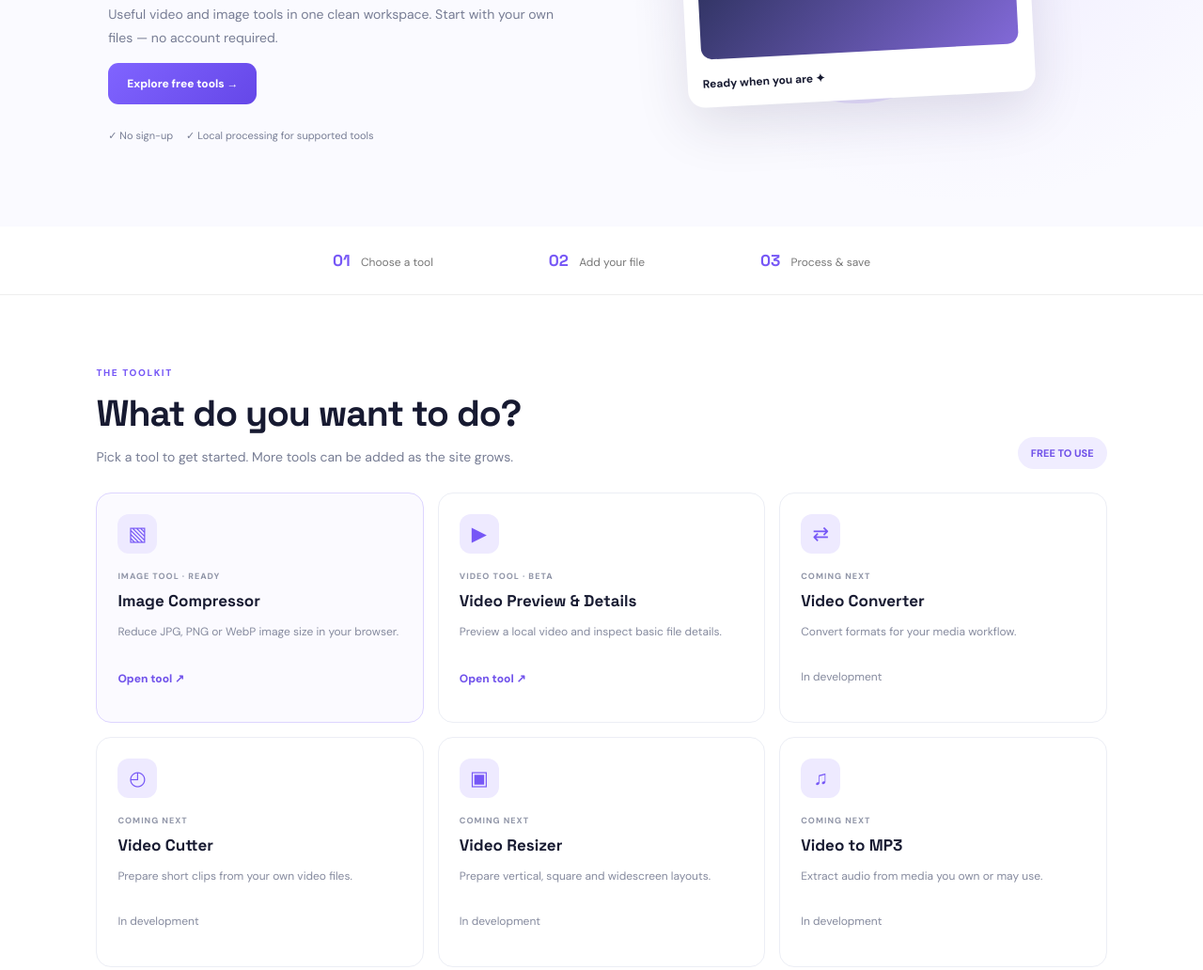
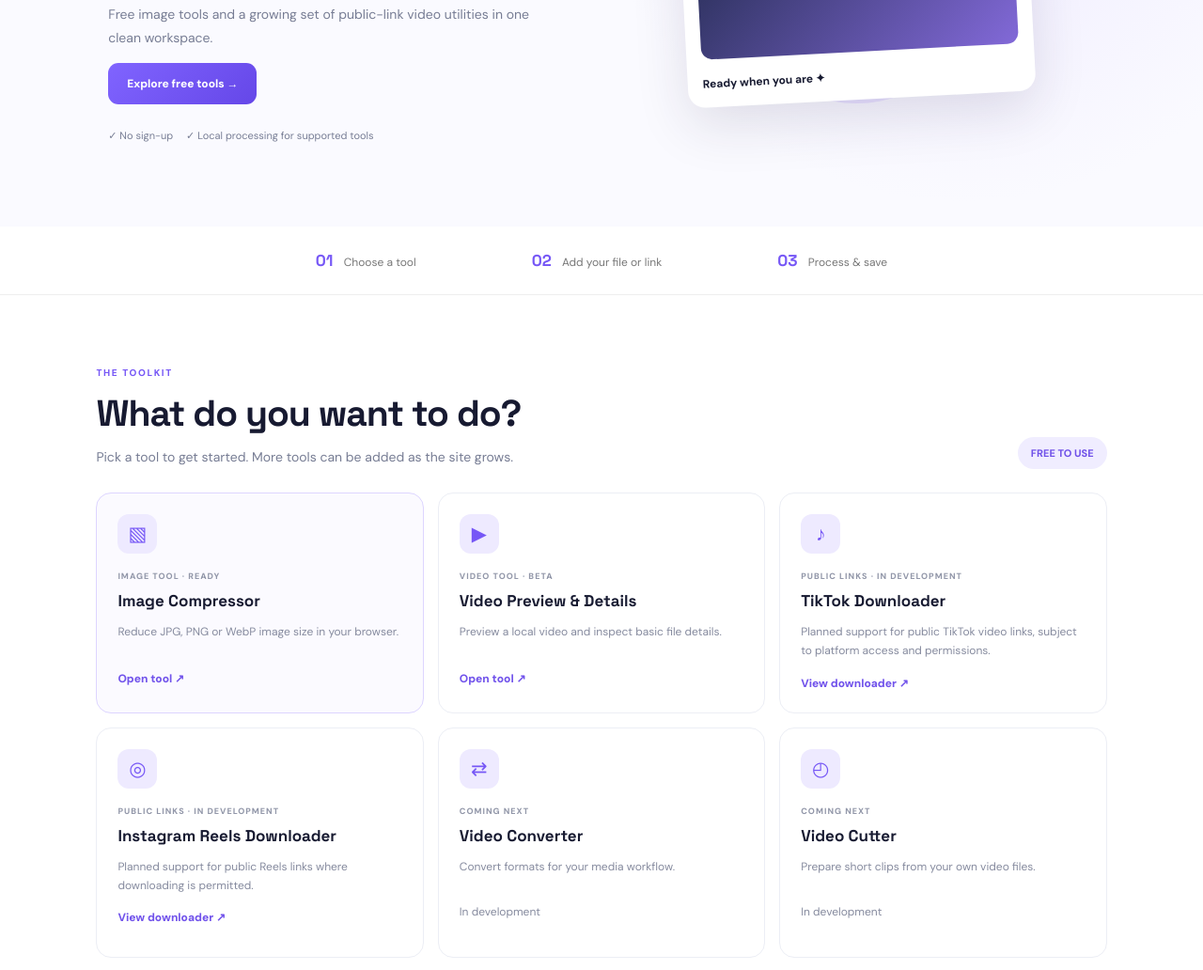
Before and after one commit to tahirabass897-lab/videotools-pro, a plain HTML site: page index.html in a window 1280 px wide. Shown: the part 371-1403 px from the top of the page at 94% size. Drawn offline with Linux system fonts and the light colour scheme.

Commit message:
Add files via upload

```diff
--- a/index.html
+++ b/index.html
@@ -1,10 +1,15 @@
-<!doctype html><html lang="en"><head><meta charset="utf-8"><meta name="viewport" content="width=device-width,initial-scale=1"><meta name="description" content="Free browser-based video and image tools. Compress images and preview local videos with VideoTools Pro."><meta name="theme-color" content="#10142a"><title>VideoTools Pro — Free Online Media Tools</title><link rel="stylesheet" href="style.css"></head><body>
+<!doctype html><html lang="en"><head><meta charset="utf-8"><meta name="viewport" content="width=device-width,initial-scale=1"><meta name="description" content="Free browser-based video and image tools. Compress images and preview local videos with VideoTools Pro."><meta name="theme-color" content="#10142a"><title>VideoTools Pro — Free Online Media Tools</title><link rel="stylesheet" href="style.css">
+<style>
+.link-panel{display:grid;gap:12px;max-width:760px}.link-panel label{font-size:13px;font-weight:700;color:#171a31}.link-panel input{width:100%;padding:14px;border:1px solid #e2e4ee;border-radius:10px;font:inherit;background:#f7f8fc;color:#777}.link-panel button:disabled{opacity:.65;cursor:not-allowed}.link-panel small{font-size:11px;line-height:1.7;color:#858a9e}.downloader-workspace{padding-top:38px;padding-bottom:38px}
+</style></head><body>
 <header><a class="brand" href="#"><i>▶</i> VideoTools <b>Pro</b></a><nav><a href="#tools">Tools</a><a href="#how">How it works</a><a href="#privacy">Privacy</a></nav><a class="navbtn" href="#tools">Explore tools ↗</a></header>
-<main><section class="hero"><div><small class="eyebrow">✦ SIMPLE · FAST · BROWSER-BASED</small><h1>Your media.<br><em>Made easier.</em></h1><p>Useful video and image tools in one clean workspace. Start with your own files — no account required.</p><a class="btn" href="#tools">Explore free tools →</a><p class="trust">✓ No sign-up　 ✓ Local processing for supported tools</p></div><div class="art"><div class="orb"></div><div class="mock"><small>● ● ●　 YOUR WORKSPACE</small><div class="screen"><span>▶</span></div><b>Ready when you are ✦</b></div><label>✦ Free tools</label></div></section>
-<section class="stats"><span><b>01</b> Choose a tool</span><span><b>02</b> Add your file</span><span><b>03</b> Process & save</span></section>
+<main><section class="hero"><div><small class="eyebrow">✦ SIMPLE · FAST · BROWSER-BASED</small><h1>Your media.<br><em>Made easier.</em></h1><p>Free image tools and a growing set of public-link video utilities in one clean workspace.</p><a class="btn" href="#tools">Explore free tools →</a><p class="trust">✓ No sign-up　 ✓ Local processing for supported tools</p></div><div class="art"><div class="orb"></div><div class="mock"><small>● ● ●　 YOUR WORKSPACE</small><div class="screen"><span>▶</span></div><b>Ready when you are ✦</b></div><label>✦ Free tools</label></div></section>
+<section class="stats"><span><b>01</b> Choose a tool</span><span><b>02</b> Add your file or link</span><span><b>03</b> Process & save</span></section>
 <section id="tools" class="section"><div class="head"><div><small class="eyebrow">THE TOOLKIT</small><h2>What do you want to do?</h2><p>Pick a tool to get started. More tools can be added as the site grows.</p></div><small class="tag">FREE TO USE</small></div><div class="grid">
 <article class="card hot"><i>▧</i><small>IMAGE TOOL · READY</small><h3>Image Compressor</h3><p>Reduce JPG, PNG or WebP image size in your browser.</p><a href="#image-compressor">Open tool ↗</a></article>
 <article class="card"><i>▶</i><small>VIDEO TOOL · BETA</small><h3>Video Preview & Details</h3><p>Preview a local video and inspect basic file details.</p><a href="#video-preview">Open tool ↗</a></article>
+<article class="card"><i>♪</i><small>PUBLIC LINKS · IN DEVELOPMENT</small><h3>TikTok Downloader</h3><p>Planned support for public TikTok video links, subject to platform access and permissions.</p><a href="#tiktok-downloader">View downloader ↗</a></article>
+<article class="card"><i>◎</i><small>PUBLIC LINKS · IN DEVELOPMENT</small><h3>Instagram Reels Downloader</h3><p>Planned support for public Reels links where downloading is permitted.</p><a href="#instagram-downloader">View downloader ↗</a></article>
 <article class="card"><i>⇄</i><small>COMING NEXT</small><h3>Video Converter</h3><p>Convert formats for your media workflow.</p><label>In development</label></article>
 <article class="card"><i>◴</i><small>COMING NEXT</small><h3>Video Cutter</h3><p>Prepare short clips from your own video files.</p><label>In development</label></article>
 <article class="card"><i>▣</i><small>COMING NEXT</small><h3>Video Resizer</h3><p>Prepare vertical, square and widescreen layouts.</p><label>In development</label></article>
@@ -12,5 +17,7 @@
 </div></section>
 <section class="workspace" id="image-compressor"><div class="head"><div><small class="eyebrow">READY TO USE</small><h2>Image Compressor</h2><p>Choose an image, set quality, and download a smaller copy. Processing happens on this device.</p></div><span class="pill">● Available now</span></div><div class="panel"><label class="drop" for="imageInput"><strong>↑</strong><b>Choose an image to compress</b><small>JPG, PNG or WebP · Select from your device</small><span class="btn">Choose image</span></label><input id="imageInput" type="file" accept="image/jpeg,image/png,image/webp" hidden><div id="imageControls" class="hidden"><div class="line"><div><b id="imageName"></b><small id="imageOriginal"></small></div><button id="clearImage">Remove</button></div><div class="line quality"><label for="quality">Output quality</label><b id="qualityValue">78%</b></div><input id="quality" type="range" min="20" max="100" value="78"><div class="previews"><div><small>ORIGINAL</small><img id="originalPreview" alt="Original image preview"></div><div><small>COMPRESSED</small><img id="compressedPreview" alt="Compressed image preview"></div></div><div class="line result"><span id="imageResult">Adjust quality to prepare your image.</span><button class="btn" id="downloadImage" disabled>Download image ↓</button></div></div></div></section>
 <section class="workspace" id="video-preview"><div class="head"><div><small class="eyebrow">LOCAL FILE TOOL</small><h2>Video Preview & Details</h2><p>Preview a video stored on your phone or computer. The file is not uploaded to this website.</p></div><span class="pill beta">● Beta</span></div><div class="panel"><label class="drop compact" for="videoInput"><strong>↑</strong><b>Select a video file</b><small>MP4, WebM, MOV and other browser-supported formats</small><span class="btn">Choose video</span></label><input id="videoInput" type="file" accept="video/*" hidden><div id="videoControls" class="hidden"><video id="videoPlayer" controls playsinline></video><p><b id="videoName"></b><br><small id="videoInfo"></small></p><button id="clearVideo">Remove video</button></div></div></section>
+<section class="workspace downloader-workspace" id="tiktok-downloader"><div class="head"><div><small class="eyebrow">IN DEVELOPMENT · PUBLIC CONTENT ONLY</small><h2>TikTok Downloader</h2><p>Paste a public TikTok video link. The download service is not connected yet, so this page will not claim to download a video until the backend is ready.</p></div><span class="pill beta">Backend pending</span></div><div class="panel link-panel"><label for="tiktokUrl">Public TikTok video URL</label><input id="tiktokUrl" type="url" placeholder="https://www.tiktok.com/@creator/video/..." disabled><button class="btn" disabled>Downloader connection coming next</button><small>Private videos, login-protected content and access-control bypasses are not supported.</small></div></section>
+<section class="workspace downloader-workspace" id="instagram-downloader"><div class="head"><div><small class="eyebrow">IN DEVELOPMENT · PUBLIC CONTENT ONLY</small><h2>Instagram Reels Downloader</h2><p>Paste a public Instagram Reel link. The download service is not connected yet; we will enable downloads only after a permitted, working backend is configured.</p></div><span class="pill beta">Backend pending</span></div><div class="panel link-panel"><label for="instagramUrl">Public Instagram Reel URL</label><input id="instagramUrl" type="url" placeholder="https://www.instagram.com/reel/..." disabled><button class="btn" disabled>Downloader connection coming next</button><small>Private accounts and login-protected content are not supported.</small></div></section>
 <section id="how" class="section centered"><small class="eyebrow">BUILT FOR SIMPLICITY</small><h2>Three steps. No complicated setup.</h2><div class="steps"><div><b>01</b><h3>Choose</h3><p>Select the tool that matches your task.</p></div><div><b>02</b><h3>Process</h3><p>Use the controls and preview the result.</p></div><div><b>03</b><h3>Save</h3><p>Download the result to your device.</p></div></div></section>
-<section class="notice" id="privacy"><b>⌑</b><div><h3>Your privacy matters</h3><p>Image compression and video preview run locally in your browser. This starter version does not upload your selected files to a server. Future tools will explain if external processing is required.</p></div></section></main><footer><a class="brand" href="#"><i>▶</i> VideoTools <b>Pro</b></a><span>Free media tools, made simple.</span><span>© <span id="year"></span> VideoTools Pro</span></footer><script src="app.js"></script></body></html>
+<section class="notice" id="privacy"><b>⌑</b><div><h3>Your privacy matters</h3><p>Image compression and video preview run locally in your browser. This starter version does not upload your selected files to a server. Downloader tools will explain when an external service is required and will only support content that may lawfully be downloaded.</p></div></section></main><footer><a class="brand" href="#"><i>▶</i> VideoTools <b>Pro</b></a><span>Free media tools, made simple.</span><span>© <span id="year"></span> VideoTools Pro</span></footer><script src="app.js"></script></body></html>
```
